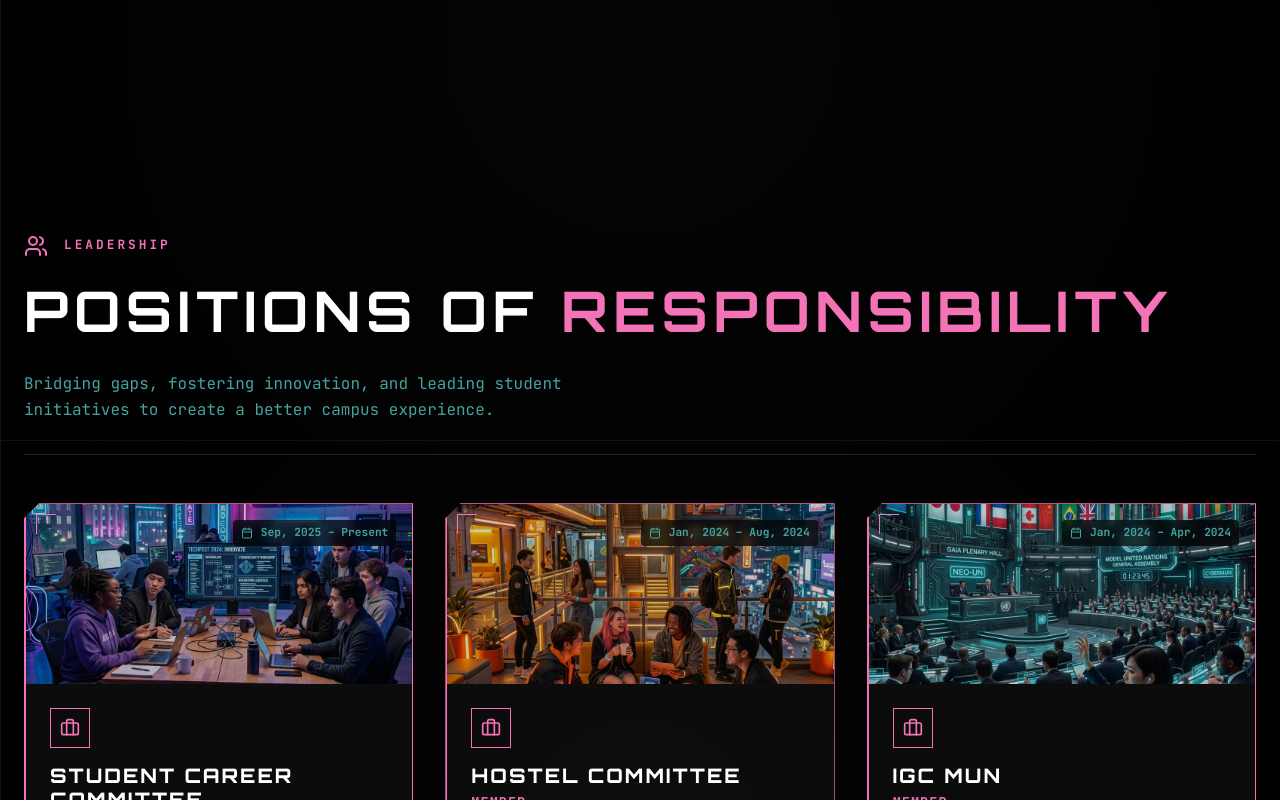
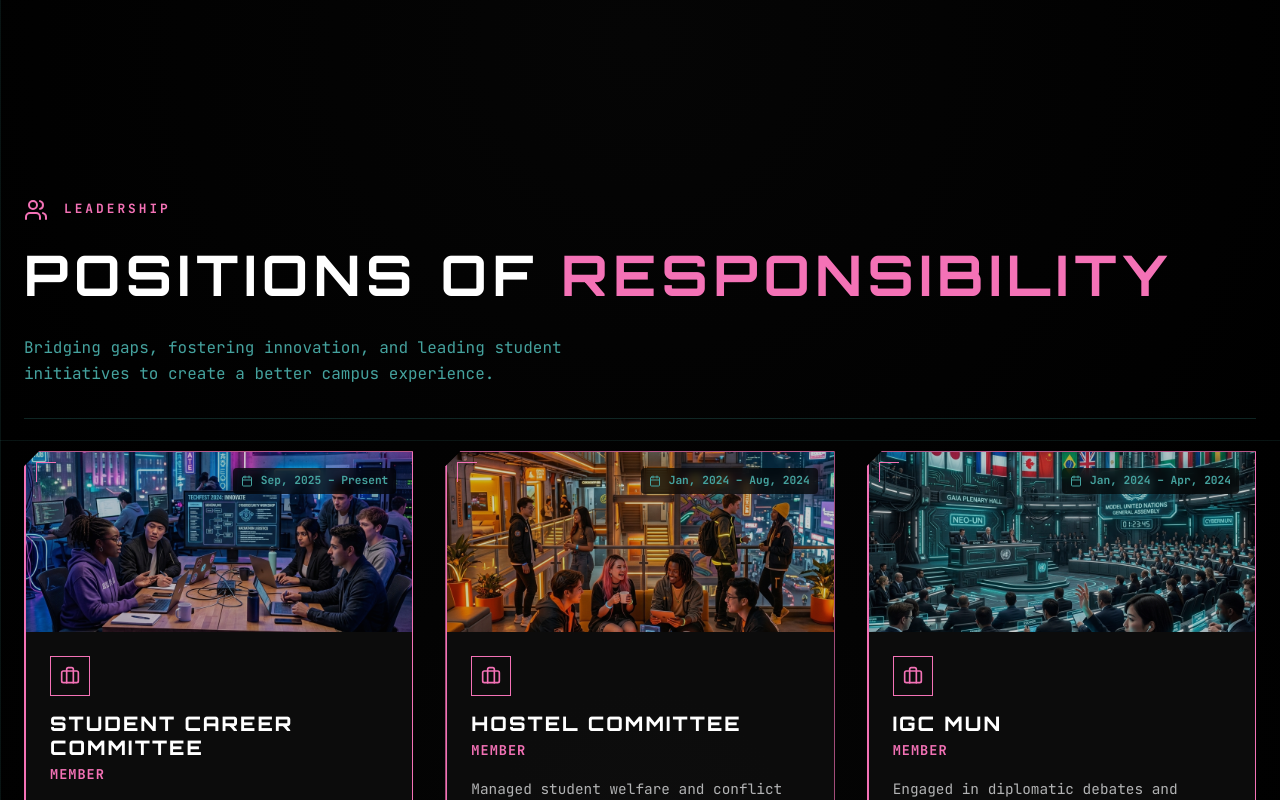
Before and after one commit to ajaygangwar945/AG-Portfolio, a React (Vite) app: page / in a window 1280 px wide. Shown: the part 6760-7560 px from the top of the page. Built offline with nearby package versions, Linux system fonts and the light colour scheme.

Commit message:
some section

```diff
--- a/src/components/Positions.jsx
+++ b/src/components/Positions.jsx
@@ -160,13 +160,13 @@ const PositionCard = ({ position, color }) => {
 
 const Positions = () => {
   return (
-    <section id="positions" style={{ minHeight: '100vh', display: 'flex', alignItems: 'flex-start', padding: '100px 0' }}>
+    <section id="positions" style={{ minHeight: '100vh', display: 'flex', alignItems: 'flex-start' }}>
       <div className="container">
         <motion.div
           initial={{ opacity: 0 }}
           whileInView={{ opacity: 1 }}
           viewport={{ once: true }}
-          style={{ marginBottom: '3rem' }}
+          style={{ marginBottom: '2rem' }}
         >
           <div style={{ display: 'flex', alignItems: 'center', gap: '1rem', marginBottom: '0.5rem' }}>
             <Users size={24} color="var(--positions-accent)" />
```
